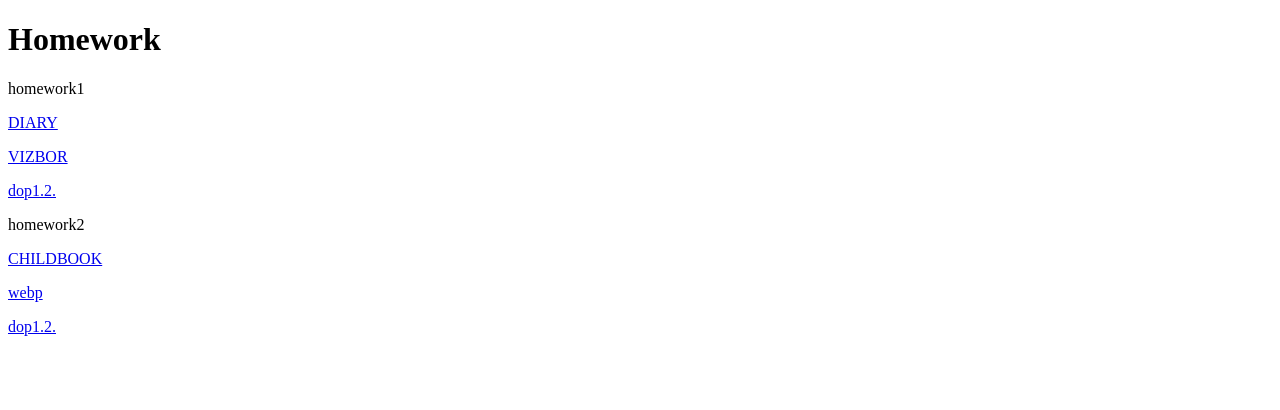
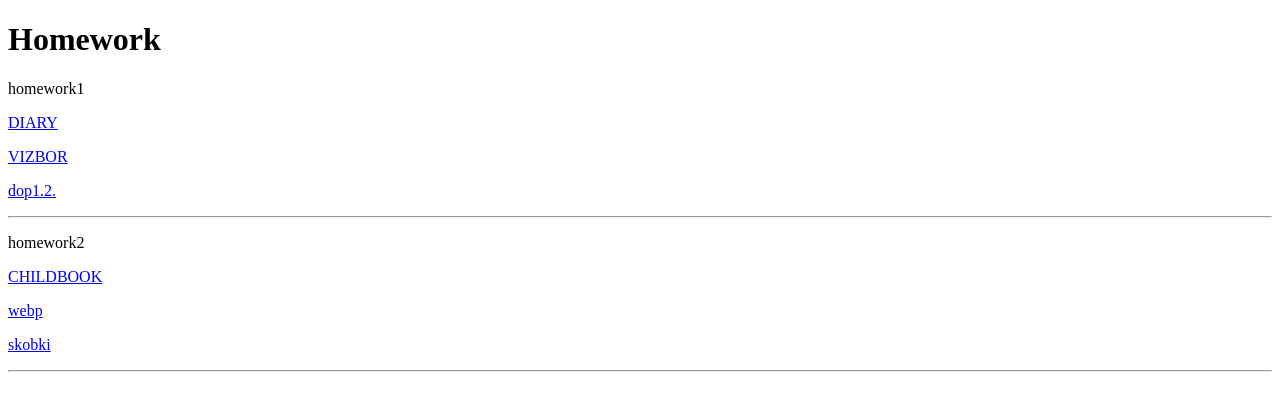
Before and after one commit to Kamalov-Konstantin/Konstantin_Kamalov, a plain HTML site: page index.html in a window 1280 px wide. Drawn offline with Linux system fonts and the light colour scheme.

Commit message:
commite 4

```diff
--- a/index.html
+++ b/index.html
@@ -13,12 +13,14 @@
         <p align=left> <a href="Homework/homework1/DIARY/DIARY.html" title="DIARY" target=_blank>DIARY</a></p>
         <p align=left> <a href="Homework/homework1/VIZBOR/VIZBOR.html" title="VIZBOR" target=_blank>VIZBOR</a></p>
         <p align=left> <a href="Homework/homework1/dop1.2.html" title="dop1.2." target=_blank>dop1.2.</a></p>
+        <hr>
     </div>
     <div>
         <p>homework2</p>
         <p align=left> <a href="Homework/homework2/CHILDBOOK/CHILDBOOK.html" title="CHILDBOOK" target=_blank>CHILDBOOK</a></p>
         <p align=left> <a href="Homework/homework2/webp/webp.html" title="webp" target=_blank>webp</a></p>
-        <p align=left> <a href="Homework/homework1/dop1.2.html" title="dop1.2." target=_blank>dop1.2.</a></p>
+        <p align=left> <a href="Homework/homework2/skobki/skobki.html" title="skobki" target=_blank>skobki</a></p>
+        <hr>
     </div>
 </body>
 </html>
```
